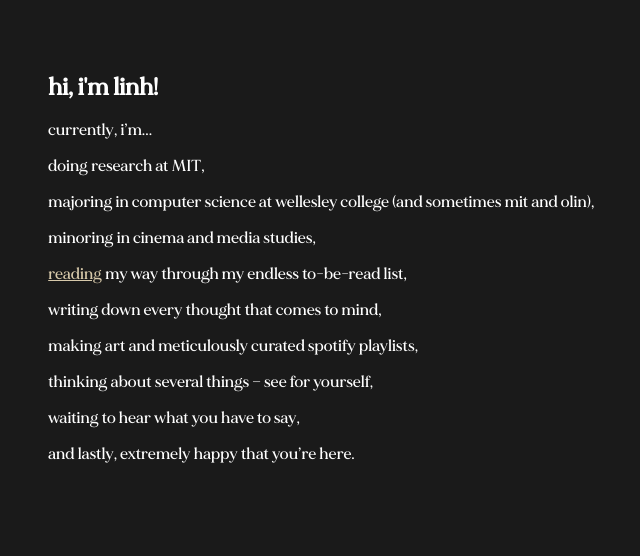
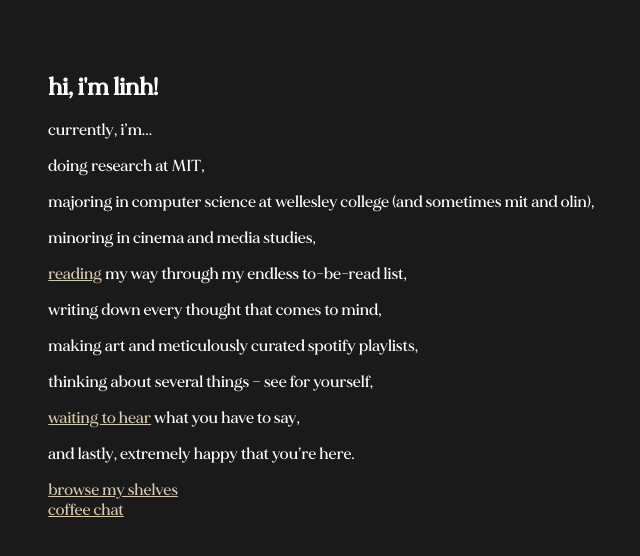
Before and after one commit to dieuxlinh/dieuxlinh.github.io, a plain HTML site: page index.html in a window 1280 px wide. Shown: the whole page, without its empty margins (311-951 px from the left). Drawn offline with Linux system fonts and the light colour scheme.

Commit message:
added info

```diff
--- a/index.html
+++ b/index.html
@@ -9,7 +9,9 @@
 <body>
     <div class="content-container">
         <h1>hi, i'm linh!</h1>
+
         <p>currently, i’m...</p>
+
         <p>doing research at MIT,</p>
         <p>majoring in computer science at wellesley college (and sometimes mit and olin),</p>
         <p>minoring in cinema and media studies,</p>
@@ -17,8 +19,12 @@
         <p>writing down every thought that comes to mind,</p>
         <p>making art and meticulously curated spotify playlists,</p>
         <p>thinking about several things — see for yourself,</p>
-        <p>waiting to hear what you have to say,</p>
+        <p><a href="mailto:dieuxlinh@gmail.com">waiting to hear</a> what you have to say,</p>
         <p>and lastly, extremely happy that you’re here.</p>
+
+        <p>
+            <a href="https://www.goodreads.com/user/show/170475721-dieulinh">browse my shelves</a><br>
+            <a href="https://linkedin.com/in/dieuxlinh/">coffee chat</a><br>
     </div>
 </body>
 </html>
```
